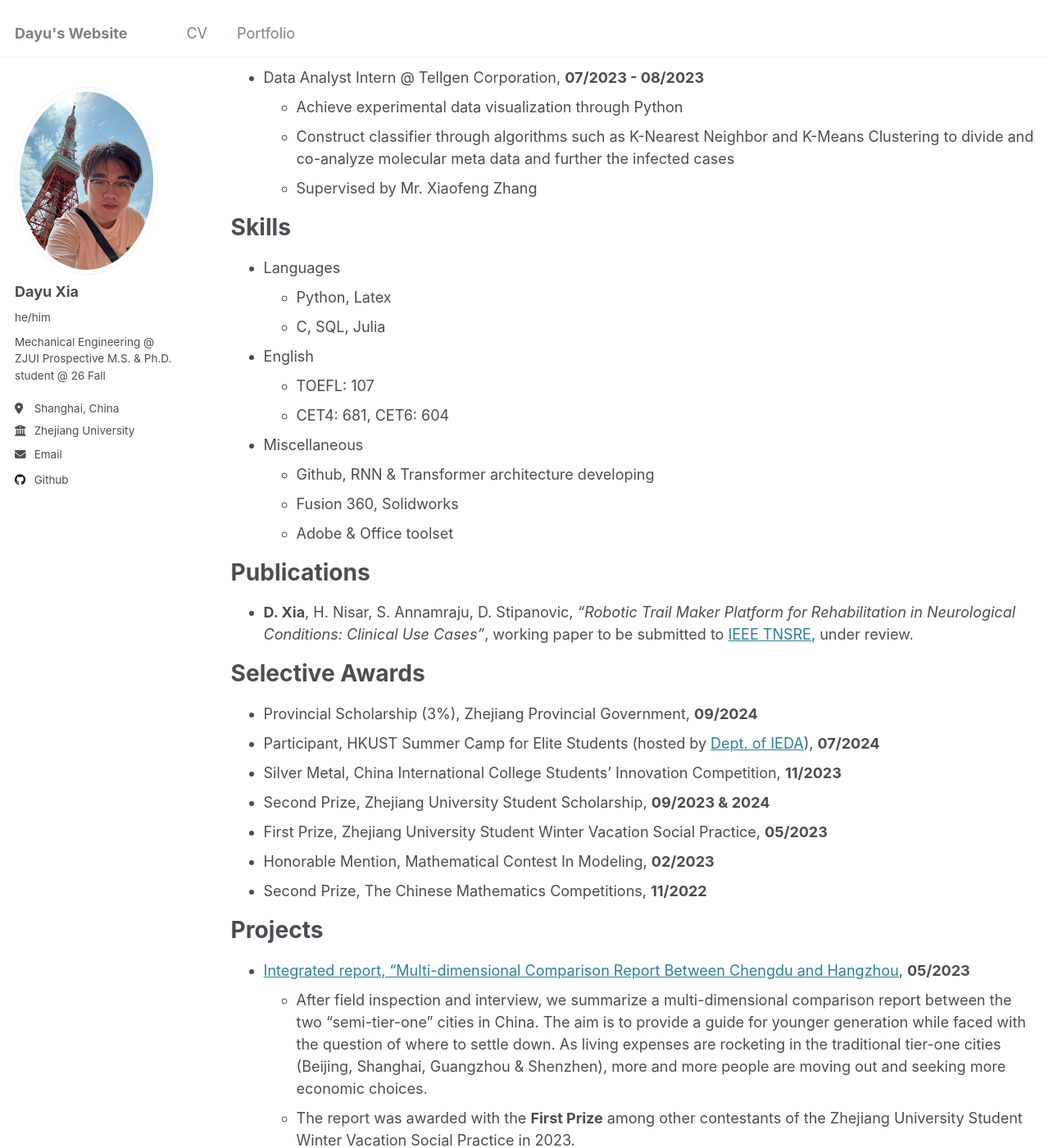
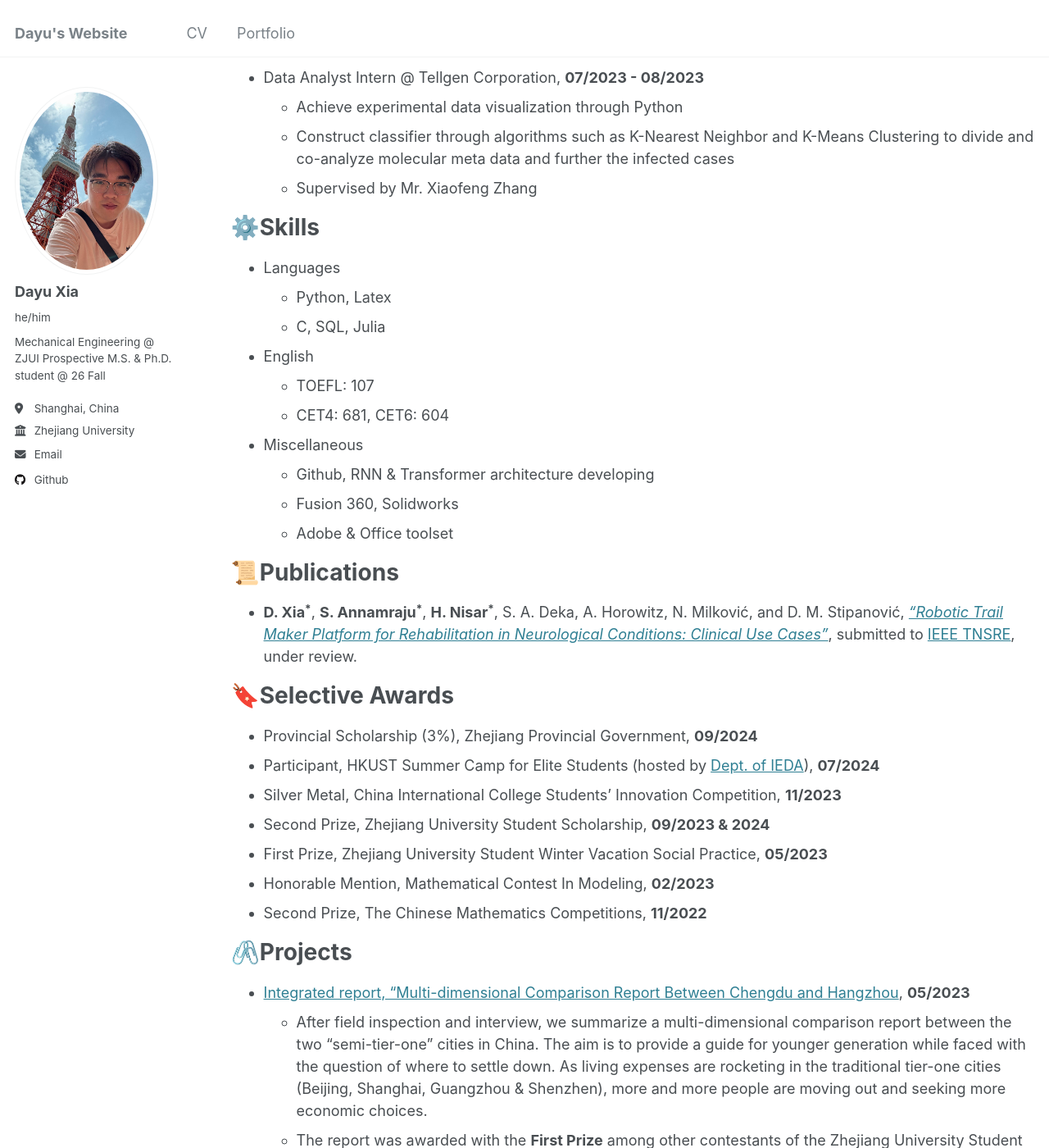
Before and after one commit to dyxia1241/dyxia1241.github.io, a Jekyll site: the page built from _pages/cv.md, in a window 1280 px wide and 1400 px high, scrolled down 1035 px. Shown: the whole window at 82% size. Built offline with Jekyll 4.4.1, drawn with Linux system fonts in a browser that asks for light colours; some of the changed text lies outside the part shown.

Commit message:
Update cv.md

```diff
--- a/_pages/cv.md
+++ b/_pages/cv.md
@@ -9,7 +9,7 @@ redirect_from:
 
 {% include base_path %}
 
-Education
+🎓️Education
 ======
 * B.Eng. in Mechanical Engineering, Zhejiang University, **09/2022 - 06/2026**
   * **GPA**: 3.783/4.0, **Rank**: 6/56
@@ -22,7 +22,7 @@ Education
   * Calculus (A), Differential Equations (A+), Linear Algebra (A+), Probability Theory (A+), Numerical Analysis (A+), Intro. to Computing (Python & MatLab) (A+), Thermo & Quantum Physics (A), Analog Circuits & Systems (A+), Fluid Dynamics (A+), Mechanical Design (A+), Dynamics of Mechanical Systems (A+)
   * Via [Linkedin Learning](https://www.linkedin.com/learning/browse/business): Discrete Mathematics, C Programming, Applied Machine Learning: Algorithms
 
-Academic & Industrial experience
+💡Academic & Industrial experience
 ======
 * Research Assistant @ University of Illinois Urbana-Champaign, **06/2024 -**
   * The patient classification accuracy using the 1D-CNN + Attention + Bi-LSTM architecture improved by nearly 10% compared to other state-of-the-art (SOTA) models
@@ -41,7 +41,7 @@ Academic & Industrial experience
   * Construct classifier through algorithms such as K-Nearest Neighbor and K-Means Clustering to divide and co-analyze molecular meta data and further the infected cases
   * Supervised by Mr. Xiaofeng Zhang
 
-Skills
+⚙️Skills
 ======
 * Languages
   * Python, Latex
@@ -54,11 +54,11 @@ Skills
   * Fusion 360, Solidworks
   * Adobe & Office toolset
 
-Publications
+📜Publications
 ======
-* **D. Xia**, H. Nisar, S. Annamraju, D. Stipanovic, *"Robotic Trail Maker Platform for Rehabilitation in Neurological Conditions: Clinical Use Cases"*, working paper to be submitted to [IEEE TNSRE](https://www.embs.org/tnsre/), under review.
+* **D. Xia<sup>*</sup>**, **S. Annamraju<sup>*</sup>**, **H. Nisar<sup>*</sup>**, S. A. Deka, A. Horowitz, N. Milković, and D. M. Stipanović, [*"Robotic Trail Maker Platform for Rehabilitation in Neurological Conditions: Clinical Use Cases"*](https://arxiv.org/pdf/2504.19230), submitted to [IEEE TNSRE](https://www.embs.org/tnsre/), under review.
 
-Selective Awards
+🔖Selective Awards
 ======
 * Provincial Scholarship (3%), Zhejiang Provincial Government, **09/2024**
 * Participant, HKUST Summer Camp for Elite Students (hosted by [Dept. of IEDA](https://ieda.ust.hk/eng/index.php)), **07/2024**
@@ -68,7 +68,7 @@ Selective Awards
 * Honorable Mention, Mathematical Contest In Modeling, **02/2023**
 * Second Prize, The Chinese Mathematics Competitions, **11/2022**
 
-Projects
+🖇️Projects
 ======
 * [Integrated report, "Multi-dimensional Comparison Report Between Chengdu and Hangzhou](https://dyxia1241.github.io/files/Report_Chengdu%26Hangzhou.pdf), **05/2023**
   * After field inspection and interview, we summarize a multi-dimensional comparison report between the two "semi-tier-one" cities in China. The aim is to provide a guide for younger generation while faced with the question of where to settle down. As living expenses are rocketing in the traditional tier-one cities (Beijing, Shanghai, Guangzhou & Shenzhen), more and more people are moving out and seeking more economic choices.
```
